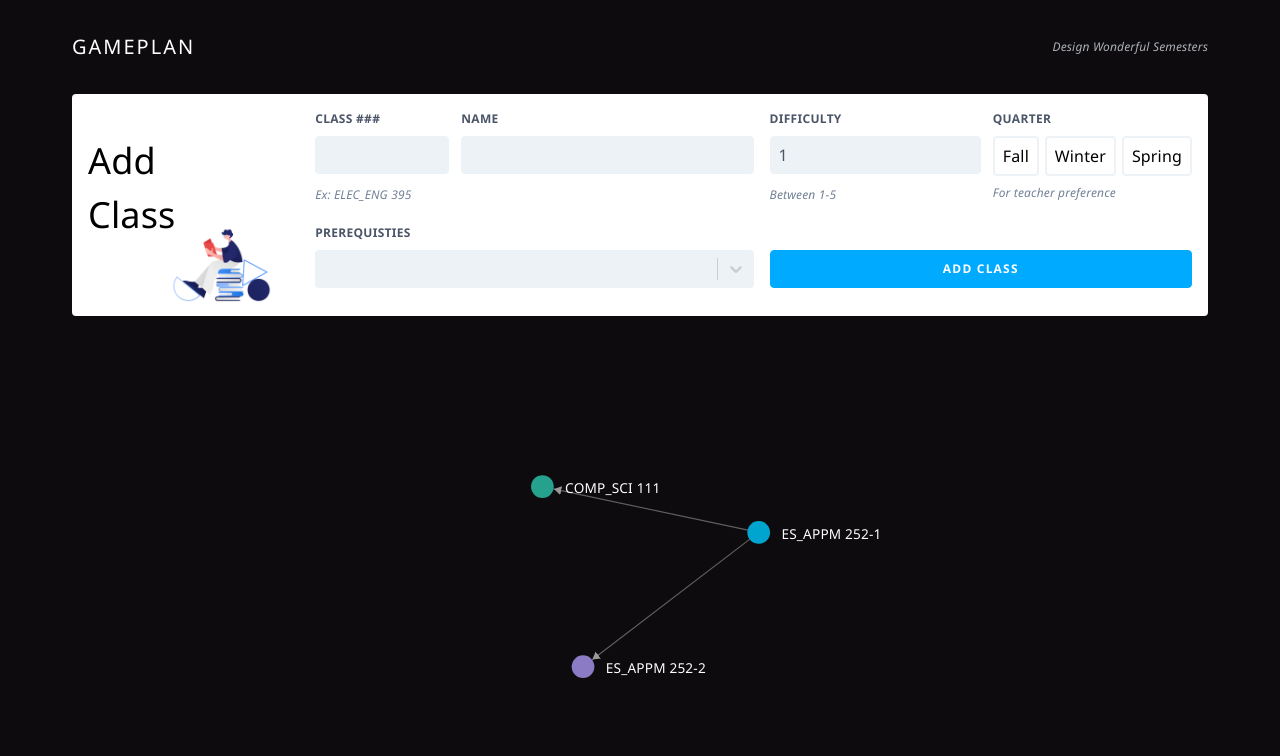
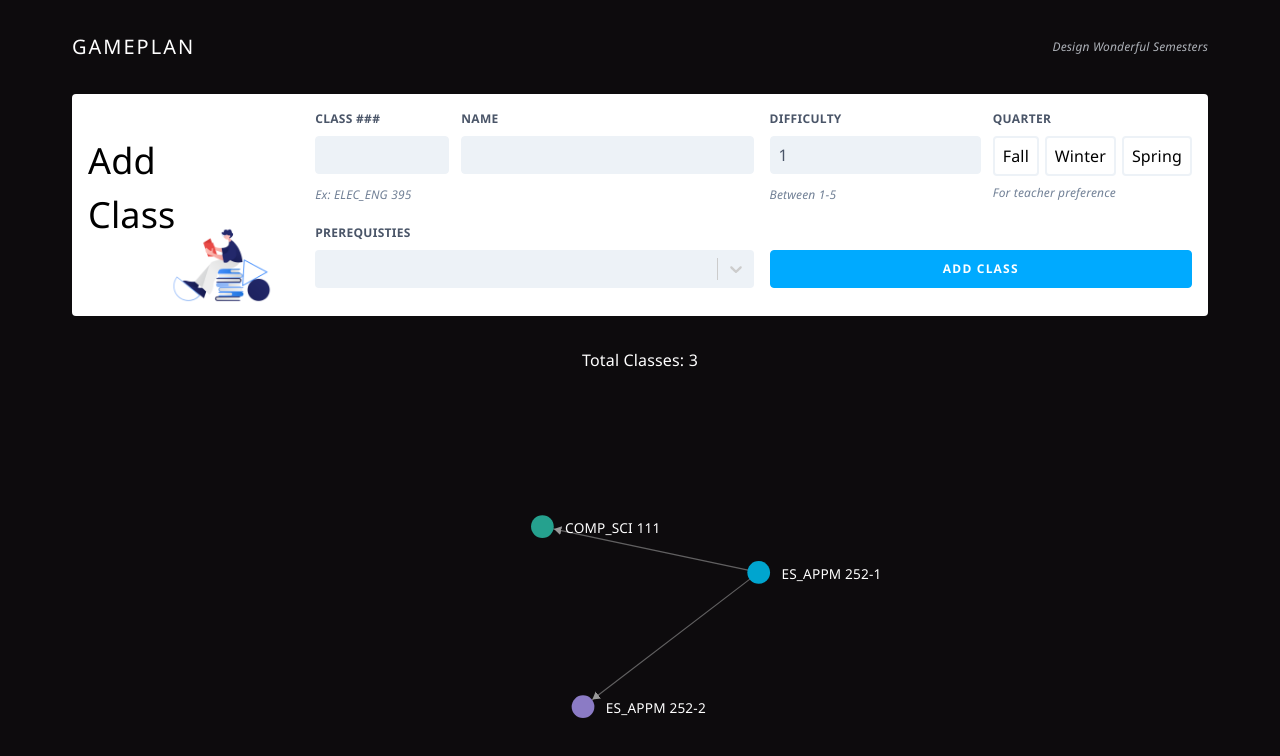
Before and after one commit to fardeemmunir/gameplan, a Next.js app: page / in a window 1280 px wide. Shown: the top 756 px of the page. Built offline with nearby package versions, Linux system fonts and the light colour scheme.

Commit message:
Clean up the markup and add a meta panel to see total number of classes added

```diff
--- /dev/null
+++ b/components/Meta.jsx
@@ -0,0 +1,15 @@
+import React, { useContext } from "react";
+
+import Store from "../lib/store";
+
+const Meta = () => {
+  const { classList } = useContext(Store);
+
+  return (
+    <div className="w-full text-center mt-8">
+      <p>Total Classes: {classList.length}</p>
+    </div>
+  );
+};
+
+export default Meta;
--- a/components/header.jsx
+++ b/components/header.jsx
@@ -2,7 +2,7 @@ import React from "react";
 
 const Header = () => (
   <header className="py-8 text-white">
-    <div className="container flex justify-between items-center">
+    <div className="flex justify-between items-center">
       <h1 className="uppercase text-xl tracking-widest">Gameplan</h1>
       <h2 className="text-gray-300 text-xs italic opacity-75">
         Design Wonderful Semesters
--- a/pages/index.jsx
+++ b/pages/index.jsx
@@ -7,24 +7,22 @@ import "../styles/main.css";
 import AddClassForm from "../components/AddClassForm";
 
 import Store, { StoreProvider } from "../lib/store";
+import Meta from "../components/Meta";
 import Graph from "../components/graph";
 
 const Home = () => {
   return (
     <StoreProvider>
-      <main>
+      <main className="container">
         <Head>
           <title>Gameplan – Design Wonderful Semesters</title>
           <link rel="shortcut icon" href="/favicon.png" />
         </Head>
 
         <Header />
-
-        <div className="container">
-          <AddClassForm />
-          <div className="flex justify-center">{/* <ClassList /> */}</div>
-          <Graph />
-        </div>
+        <AddClassForm />
+        <Meta />
+        <Graph />
       </main>
     </StoreProvider>
   );
```
